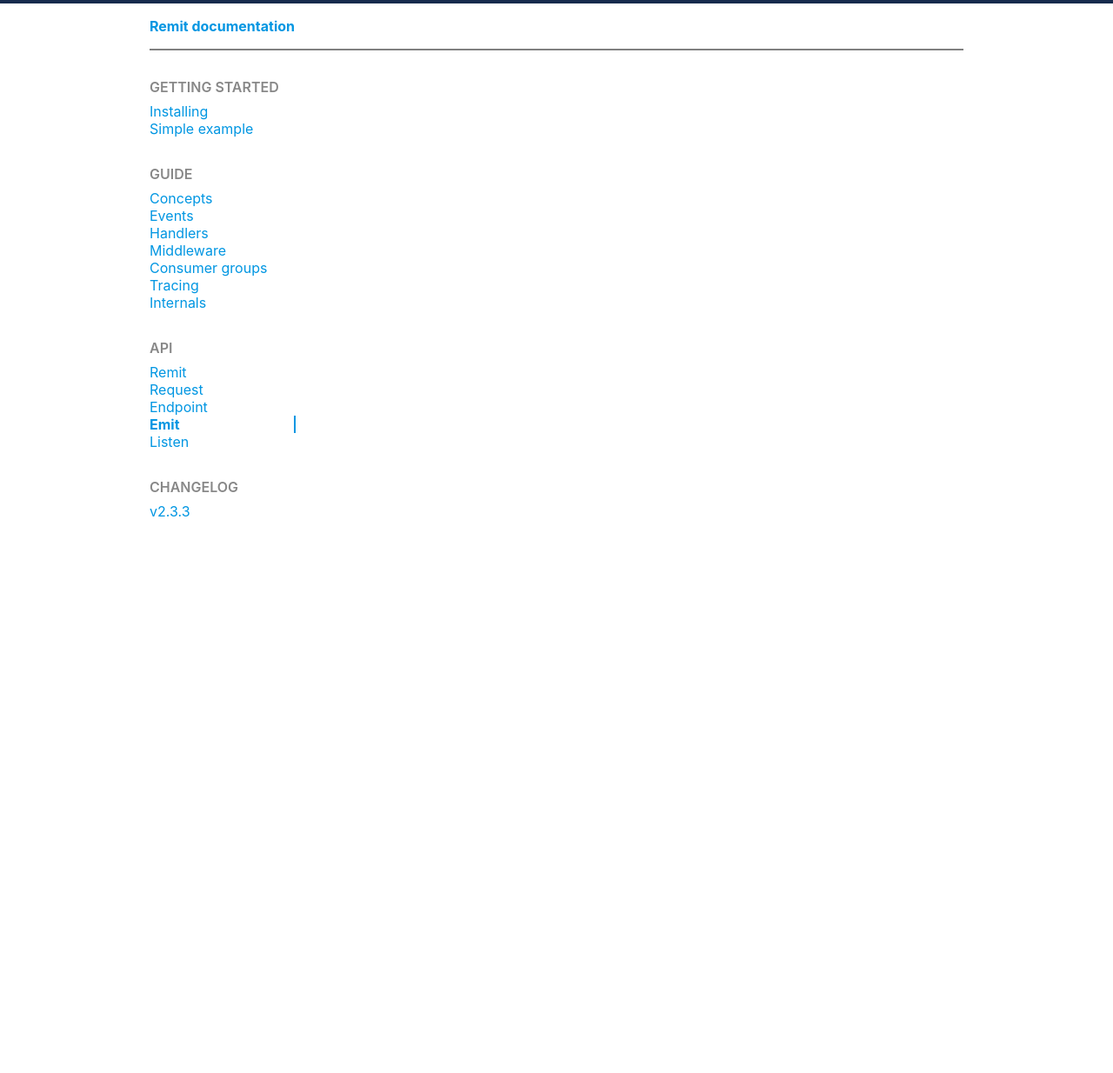
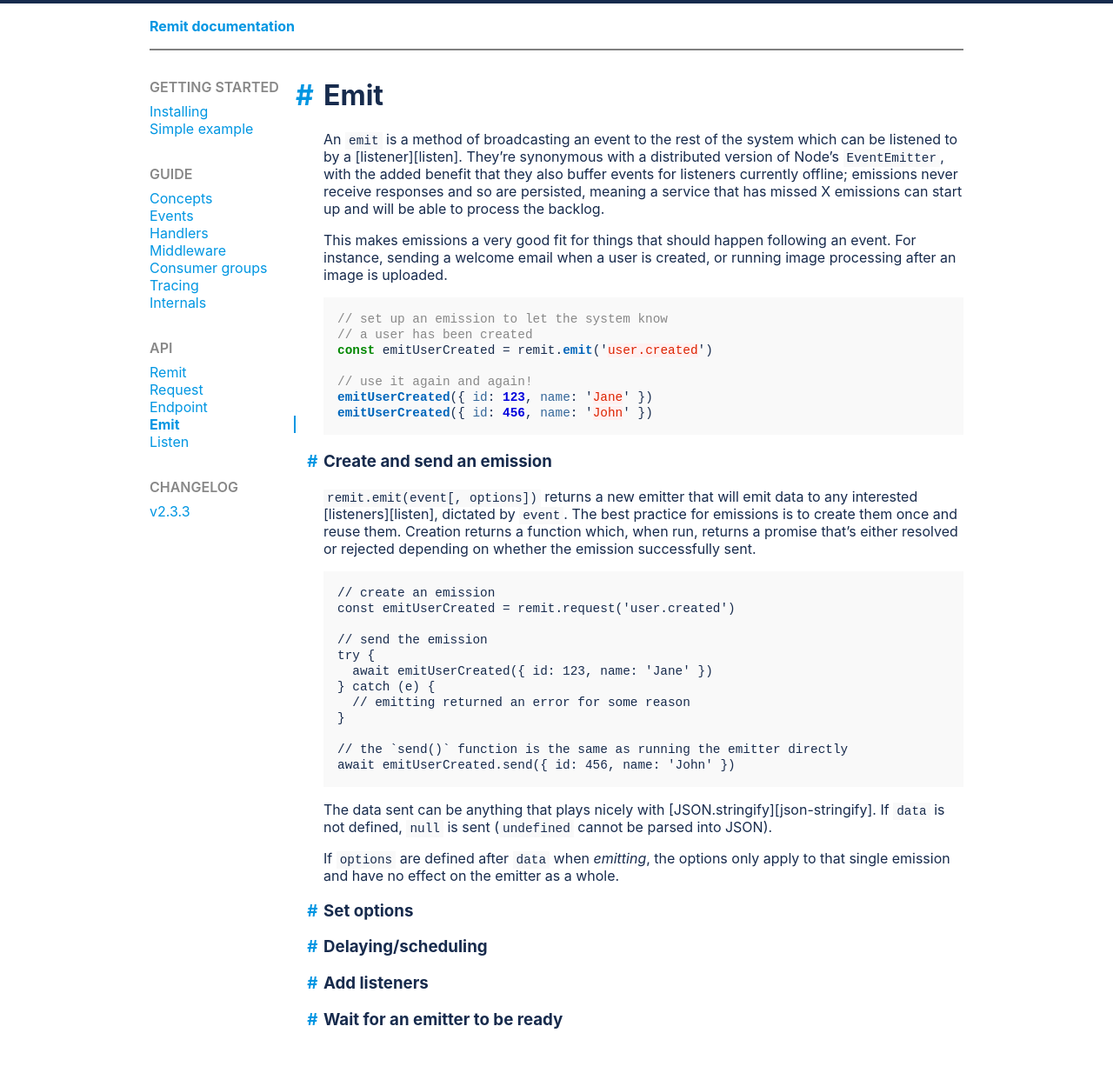
Before and after one commit to jpwilliams/remit, a Jekyll site: the page built from docs/_api/emit.md, in a window 1280 px wide. Shown: the whole page at 87% size. Built offline with Jekyll 4.4.1, drawn with Linux system fonts in a browser that asks for light colours; before the commit the page ends 900 px from its top, so only the background shows below that.

Commit message:
📖(emit api): start docs (incomplete)

```diff
--- a/docs/_api/emit.md
+++ b/docs/_api/emit.md
@@ -3,3 +3,49 @@
 title: "Emit"
 order: 4
 ---
+# Emit
+
+An `emit` is a method of broadcasting an event to the rest of the system which can be listened to by a [listener][listen]. They're synonymous with a distributed version of Node's `EventEmitter`, with the added benefit that they also buffer events for listeners currently offline; emissions never receive responses and so are persisted, meaning a service that has missed X emissions can start up and will be able to process the backlog.
+
+This makes emissions a very good fit for things that should happen following an event. For instance, sending a welcome email when a user is created, or running image processing after an image is uploaded.
+
+{% highlight js %}
+// set up an emission to let the system know
+// a user has been created
+const emitUserCreated = remit.emit('user.created')
+
+// use it again and again!
+emitUserCreated({ id: 123, name: 'Jane' })
+emitUserCreated({ id: 456, name: 'John' })
+{% endhighlight %}
+
+### Create and send an emission
+
+`remit.emit(event[, options])` returns a new emitter that will emit data to any interested [listeners][listen], dictated by `event`. The best practice for emissions is to create them once and reuse them. Creation returns a function which, when run, returns a promise that's either resolved or rejected depending on whether the emission successfully sent.
+
+{% highlight.js %}
+// create an emission
+const emitUserCreated = remit.request('user.created')
+
+// send the emission
+try {
+  await emitUserCreated({ id: 123, name: 'Jane' })
+} catch (e) {
+  // emitting returned an error for some reason
+}
+
+// the `send()` function is the same as running the emitter directly
+await emitUserCreated.send({ id: 456, name: 'John' })
+{% endhighlight %}
+
+The data sent can be anything that plays nicely with [JSON.stringify][json-stringify]. If `data` is not defined, `null` is sent (`undefined` cannot be parsed into JSON).
+
+If `options` are defined after `data` when _emitting_, the options only apply to that single emission and have no effect on the emitter as a whole.
+
+### Set options
+
+### Delaying/scheduling
+
+### Add listeners
+
+### Wait for an emitter to be ready
```
